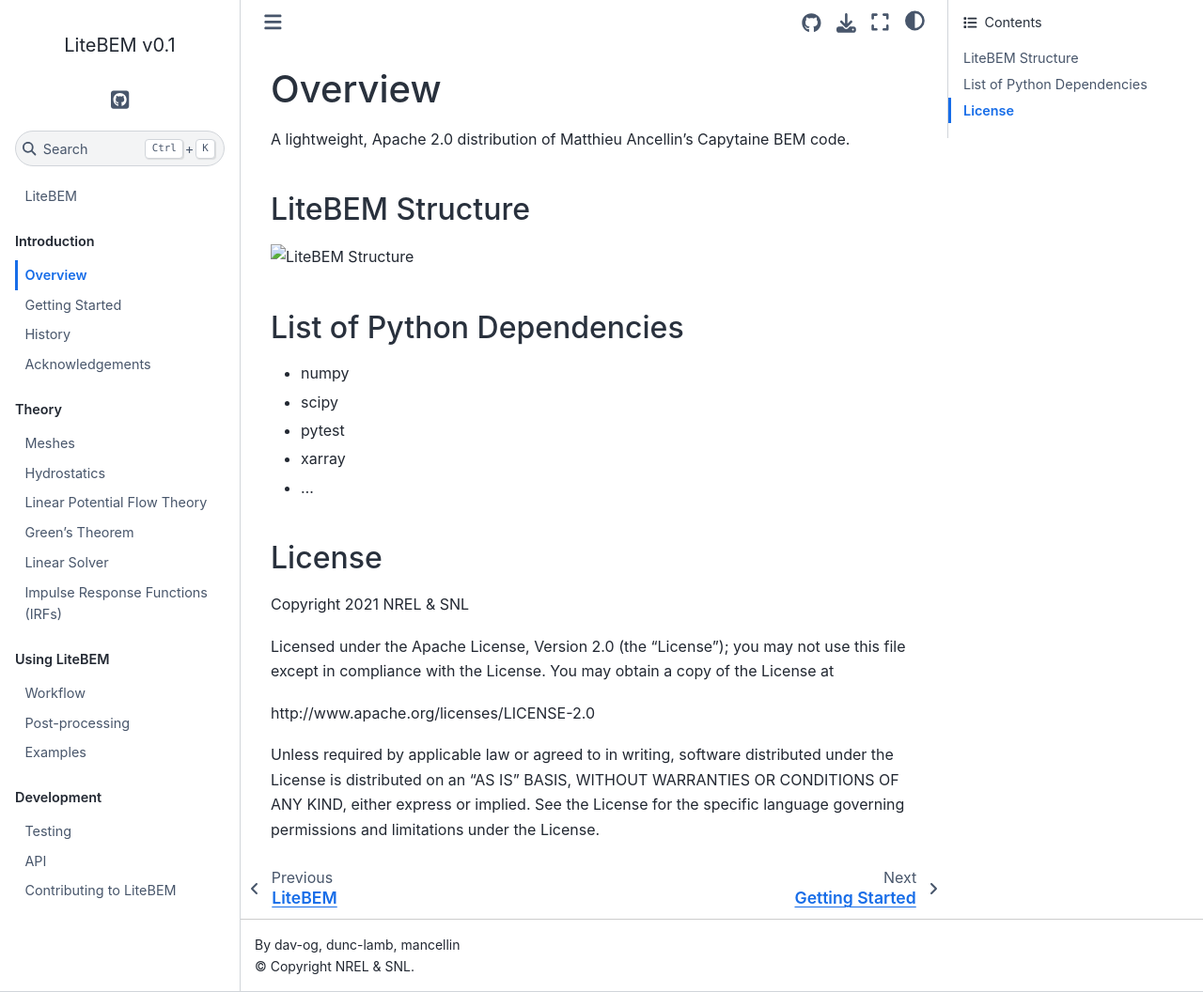
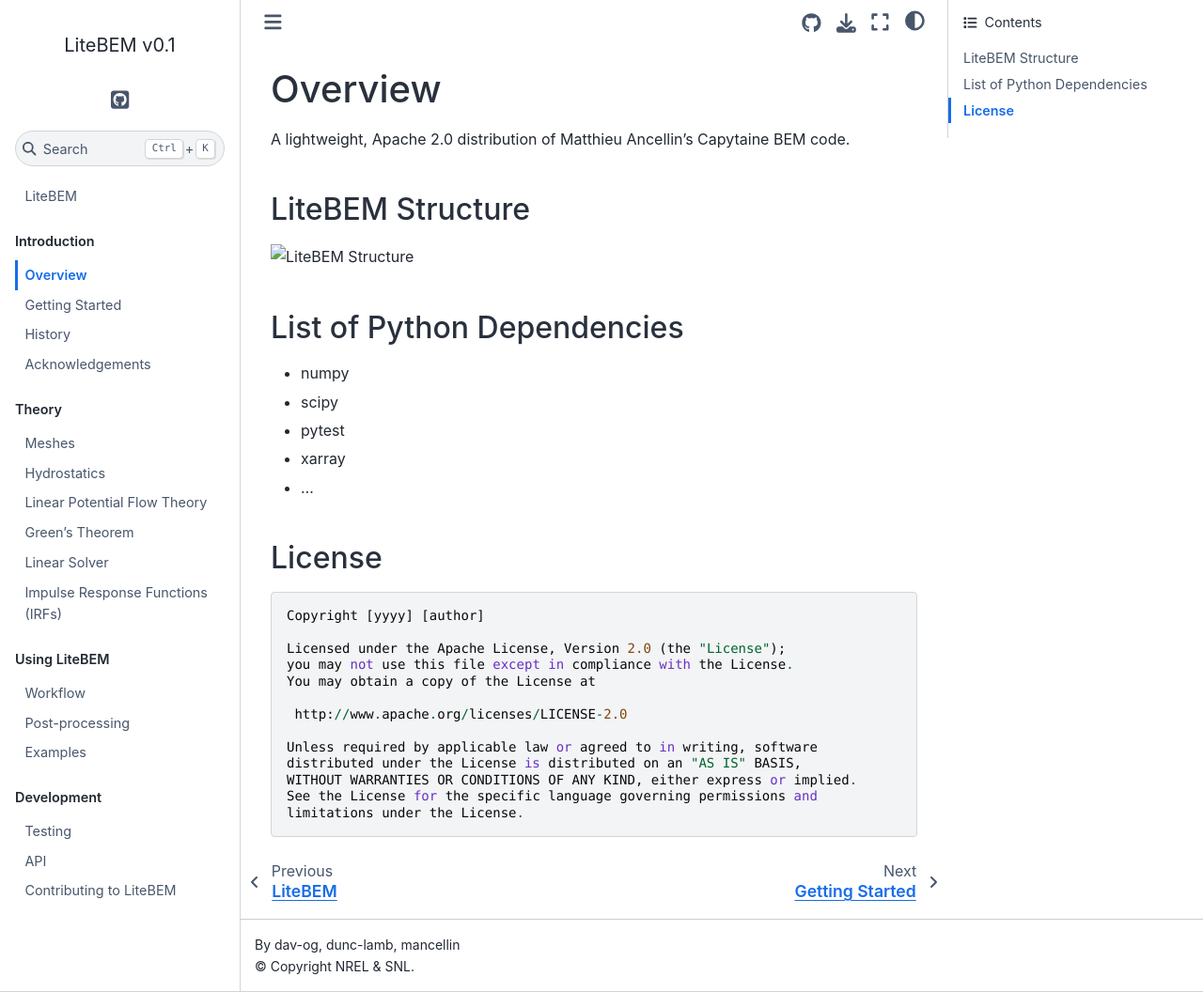
Before and after one commit to dav-og/LiteBEM, a Sphinx documentation site: the page built from docs/source/introduction/overview.md, in a window 1280 px wide and 1056 px high. Shown: the whole window at 94% size. Built offline with Sphinx 7.4.7 and the Sphinx Book theme 1.1.4, drawn with Linux system fonts in a browser that asks for light colours.

````diff
--- a/docs/source/introduction/overview.md
+++ b/docs/source/introduction/overview.md
@@ -16,7 +16,8 @@ A lightweight, Apache 2.0 distribution of Matthieu Ancellin's Capytaine BEM code
 
 ## License
 
-Copyright 2021 NREL & SNL
+```
+Copyright [yyyy] [author]
 
 Licensed under the Apache License, Version 2.0 (the "License");
 you may not use this file except in compliance with the License.
@@ -29,3 +30,4 @@ distributed under the License is distributed on an "AS IS" BASIS,
 WITHOUT WARRANTIES OR CONDITIONS OF ANY KIND, either express or implied.
 See the License for the specific language governing permissions and
 limitations under the License.
+```
````
Also changed, not shown: 1 other file.
